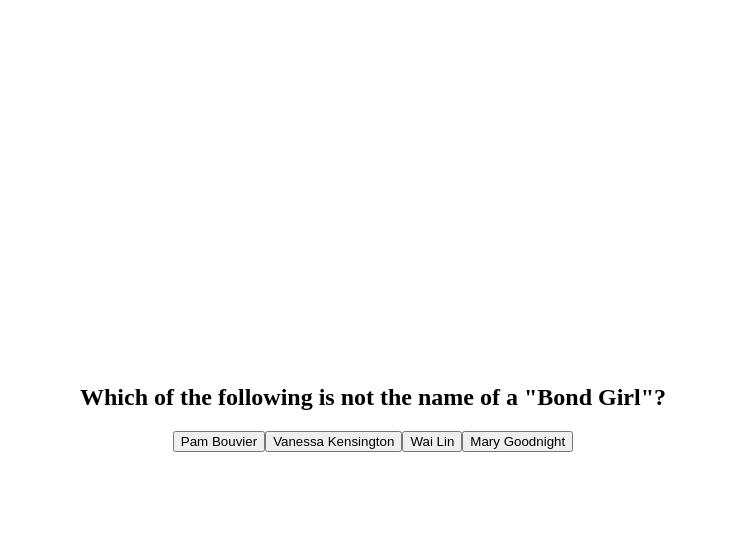
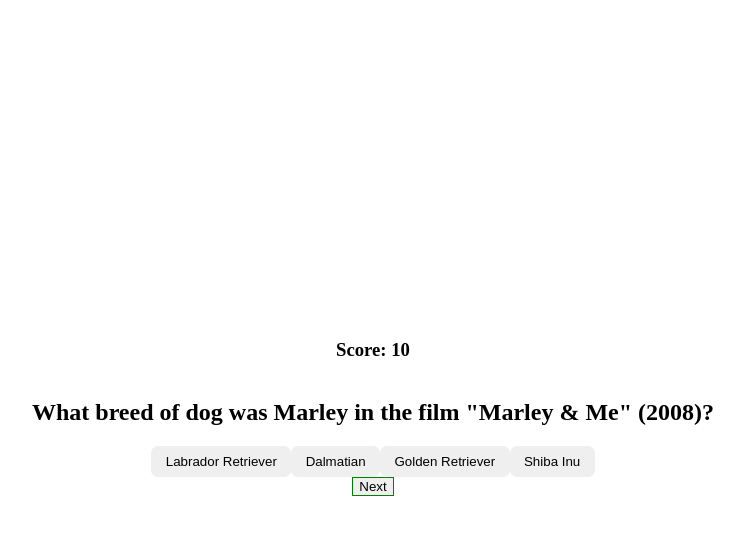
Before and after one commit to richhard6/QA-game, a plain HTML site: page index.html in a window 1280 px wide. Both pictures are taken after a click on the button "Labrador Retriever". Shown: the whole page, without its empty margins (267-1011 px from the left). Drawn offline with Linux system fonts and the light colour scheme.

Commit message:
button next added

```diff
--- a/app.js
+++ b/app.js
@@ -8,9 +8,26 @@
 let score = 0;
 //Cada respuesta correcta son 10 pts
 
+let answered = false;
+
 const questionDOM = document.querySelector('.question');
 
 const answersDOM = document.querySelector('.answers-container');
+
+const pointsDOM = document.querySelector('.points');
+
+const nextButton = document.querySelector('.next-button');
+
+const nextQuestion = () => {
+  questionCounter++;
+  nextButton.classList.add('hide');
+
+  answered = false;
+
+  renderQuestion();
+};
+
+nextButton.addEventListener('click', nextQuestion);
 
 //Obtiene los datos
 async function getData() {
@@ -39,7 +56,7 @@
 
     button.textContent = currentQuestion.answers[i];
 
-    console.log(button);
+    button.classList.add('btn');
 
     answersDOM.append(button);
 
@@ -52,14 +69,20 @@
 //Chequea que la respuesta sea correcta
 function checkAnswer(clicked, correct) {
   console.log(clicked, correct);
-  if (clicked === correct) {
+
+  if (clicked === correct && answered === false) {
     score += 10;
   }
   console.log(score);
 
-  questionCounter++;
+  answered = true;
+  //imprimimos la puntuación
+  pointsDOM.textContent = `Score: ${score}`;
 
-  renderQuestion();
+  //Escondemos el boton de next
+  nextButton.classList.remove('hide');
+
+  console.log(nextButton);
 }
 
 renderQuestion();
--- a/index.html
+++ b/index.html
@@ -5,14 +5,18 @@
     <meta http-equiv="X-UA-Compatible" content="IE=edge" />
     <meta name="viewport" content="width=device-width, initial-scale=1.0" />
     <title>Document</title>
-    <link rel="stylesheet" href="styles.css" />
+    <link rel="stylesheet" href="./styles/styles.css" />
   </head>
   <body>
     <main>
       <section>
+        <h3 class="points">Score: 0</h3>
+
         <h2 class="question"></h2>
 
         <div class="answers-container"></div>
+
+        <button class="next-button hide">Next</button>
       </section>
     </main>
 
--- a/styles.css
+++ b/styles/styles.css
@@ -25,3 +25,11 @@
   align-items: center;
   justify-content: center;
 }
+
+.hide {
+  display: none;
+}
+
+.next-button {
+  border: 1px solid green;
+}
```
